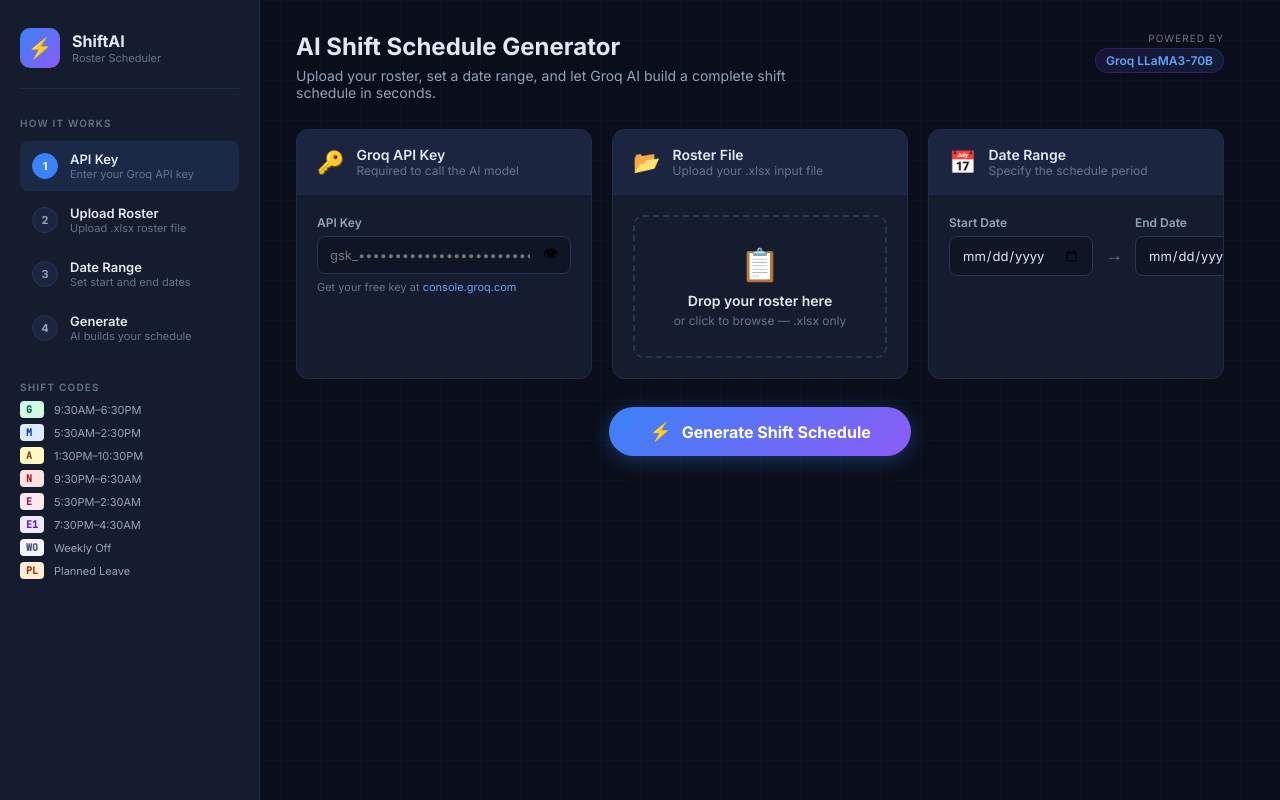
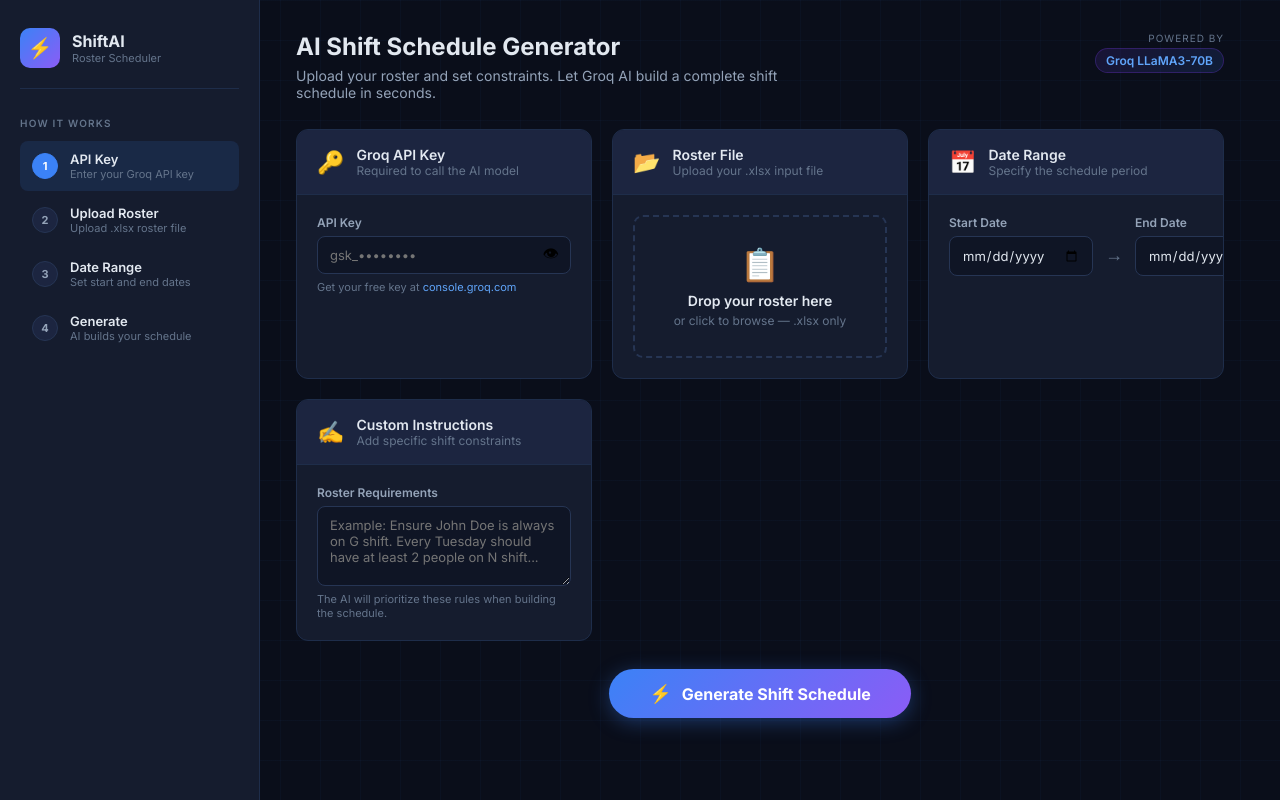
Before and after one commit to GIT-REPO-JAGAN/roster-app, a Flask app: page / in a window 1280 px wide. Run offline with Flask 3, Linux system fonts and the light colour scheme.

Commit message:
Update index.html

```diff
--- a/templates/index.html
+++ b/templates/index.html
@@ -10,11 +10,9 @@
 </head>
 <body>
 
-  <!-- Background grid -->
   <div class="bg-grid"></div>
 
   <div class="app-shell">
-
     <!-- Sidebar -->
     <aside class="sidebar">
       <div class="sidebar-logo">
@@ -56,29 +54,15 @@
           </div>
         </div>
       </nav>
-
-      <div class="sidebar-legend">
-        <div class="nav-section-label">Shift Codes</div>
-        <div class="legend-grid">
-          <span class="badge badge-g">G</span><span class="legend-text">9:30AM–6:30PM</span>
-          <span class="badge badge-m">M</span><span class="legend-text">5:30AM–2:30PM</span>
-          <span class="badge badge-a">A</span><span class="legend-text">1:30PM–10:30PM</span>
-          <span class="badge badge-n">N</span><span class="legend-text">9:30PM–6:30AM</span>
-          <span class="badge badge-e">E</span><span class="legend-text">5:30PM–2:30AM</span>
-          <span class="badge badge-e1">E1</span><span class="legend-text">7:30PM–4:30AM</span>
-          <span class="badge badge-wo">WO</span><span class="legend-text">Weekly Off</span>
-          <span class="badge badge-pl">PL</span><span class="legend-text">Planned Leave</span>
-        </div>
-      </div>
+      <!-- Shift Codes section removed from here -->
     </aside>
 
     <!-- Main -->
     <main class="main-content">
-
       <header class="topbar">
         <div class="topbar-title">
           <h1>AI Shift Schedule Generator</h1>
-          <p>Upload your roster, set a date range, and let Groq AI build a complete shift schedule in seconds.</p>
+          <p>Upload your roster and set constraints. Let Groq AI build a complete shift schedule in seconds.</p>
         </div>
         <div class="topbar-badge">
           <span class="powered-by">Powered by</span>
@@ -87,7 +71,6 @@
       </header>
 
       <div class="card-grid">
-
         <!-- Card 1: API Key -->
         <div class="card" id="card-1">
           <div class="card-header">
@@ -101,7 +84,7 @@
             <div class="input-group">
               <label for="api_key">API Key</label>
               <div class="input-with-toggle">
-                <input type="password" id="api_key" placeholder="gsk_••••••••••••••••••••••••••••••••" autocomplete="off"/>
+                <input type="password" id="api_key" placeholder="gsk_••••••••" autocomplete="off"/>
                 <button class="toggle-vis" onclick="toggleKey()" title="Show/hide">👁</button>
               </div>
               <div class="input-hint">Get your free key at <a href="https://console.groq.com" target="_blank">console.groq.com</a></div>
@@ -158,9 +141,26 @@
           </div>
         </div>
 
+        <!-- NEW Card 4: Custom Prompt -->
+        <div class="card" id="card-4">
+          <div class="card-header">
+            <div class="card-icon">✍️</div>
+            <div>
+              <div class="card-title">Custom Instructions</div>
+              <div class="card-subtitle">Add specific shift constraints</div>
+            </div>
+          </div>
+          <div class="card-body">
+            <div class="input-group">
+              <label for="custom_prompt">Roster Requirements</label>
+              <textarea id="custom_prompt" placeholder="Example: Ensure John Doe is always on G shift. Every Tuesday should have at least 2 people on N shift..." style="background: var(--bg2); border: 1px solid var(--border2); border-radius: 8px; padding: 10px 12px; color: var(--text); font-size: 13px; width: 100%; min-height: 80px; resize: vertical; font-family: 'Inter', sans-serif;"></textarea>
+              <div class="input-hint">The AI will prioritize these rules when building the schedule.</div>
+            </div>
+          </div>
+        </div>
+
       </div>
 
-      <!-- Generate Button -->
       <div class="generate-section">
         <button class="btn-generate" id="btn-generate" onclick="generate()">
           <span class="btn-icon">⚡</span>
@@ -168,7 +168,7 @@
         </button>
       </div>
 
-      <!-- Progress / Status -->
+      <!-- Progress / Status / Results (kept as is) -->
       <div class="status-panel hidden" id="status-panel">
         <div class="status-steps" id="status-steps">
           <div class="sstep" id="sstep-1"><span class="sstep-icon">⏳</span> Parsing roster file...</div>
@@ -181,7 +181,6 @@
         </div>
       </div>
 
-      <!-- Result -->
       <div class="result-panel hidden" id="result-panel">
         <div class="result-icon">🎉</div>
         <div class="result-text">
@@ -193,12 +192,10 @@
         </a>
       </div>
 
-      <!-- Error -->
       <div class="error-panel hidden" id="error-panel">
         <div class="error-icon">⚠️</div>
         <div class="error-text" id="error-text"></div>
       </div>
-
     </main>
   </div>
 
```
